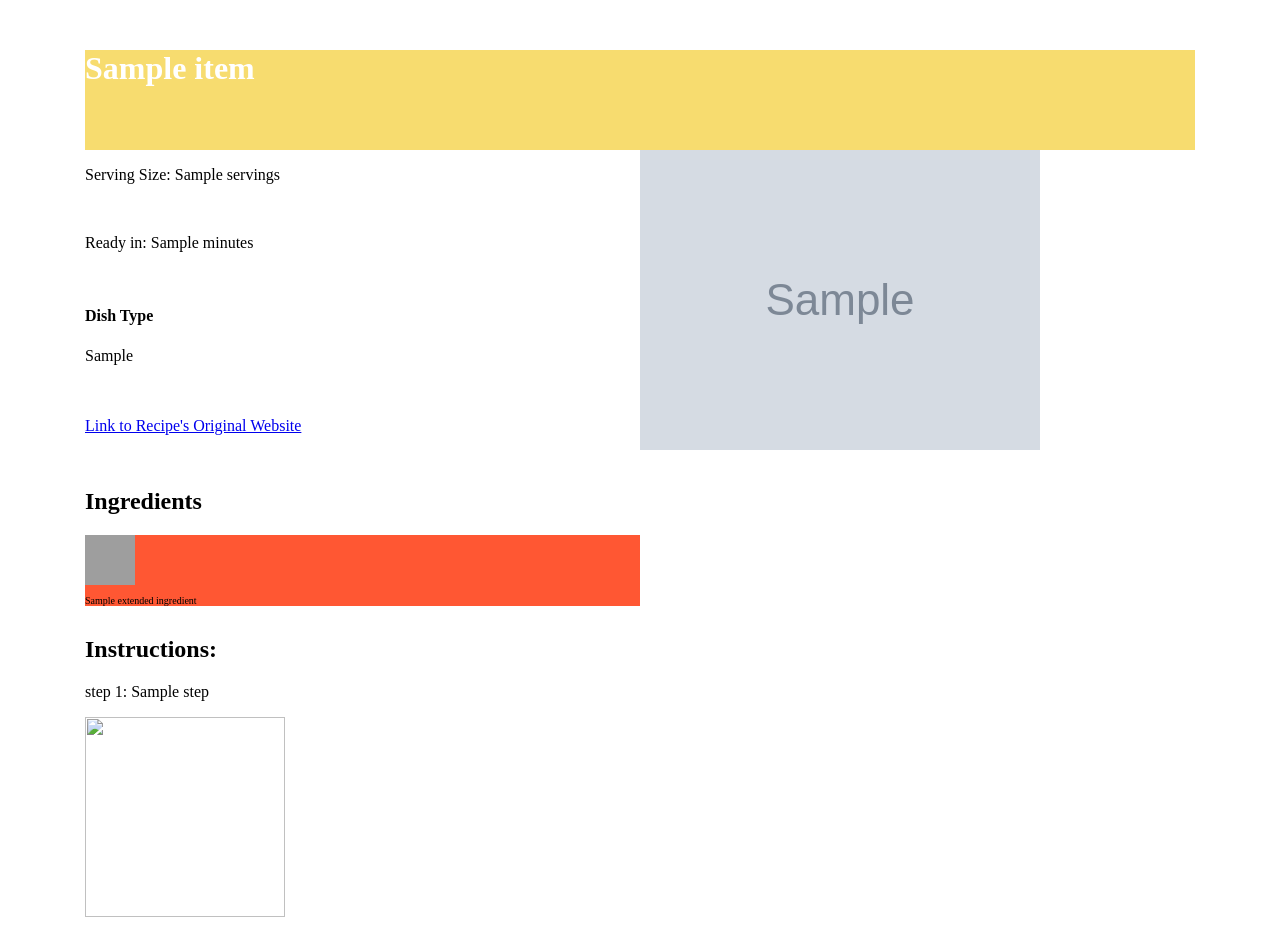
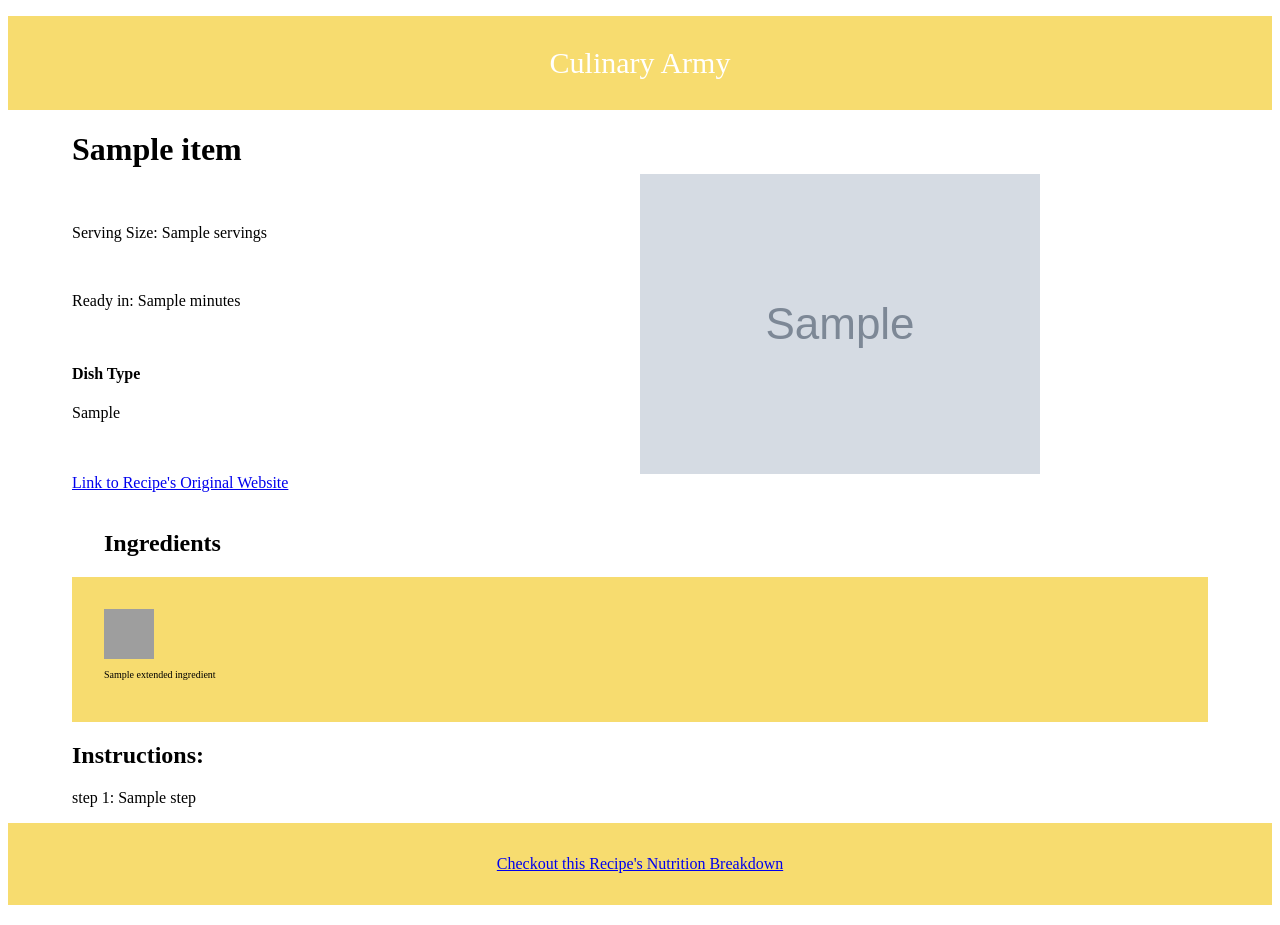
Before and after one commit to rpowers621/meal_app, a Flask app: page / in a window 1280 px wide. Run offline with Flask 2, Linux system fonts and the light colour scheme; grey boxes marked "Sample" are stand-in pictures; a database or web service that is not in the repository returns one stand-in record (values such as "Sample title"); data that the repository does not hold is empty; grey boxes are pictures that could not be loaded.

Commit message:
added nutritionalbreakdown.html and added more stylistic changes

```diff
--- a/static/style.css
+++ b/static/style.css
@@ -3,19 +3,21 @@ html {
   }
 
 body{
- margin-left: 85px;
- margin-right: 85px;
- margin-top: 50px;
+
+ margin-top: 1em;
 
 }
-#title{
-    height: 100px;
-    width: 100%;
+header{
+    padding: 30px;
+    text-align: center;
     background-color: F7DC6F ;
     color: white;
-    margin: auto !important;
+    font-size: 30px;
+
 }
 .row{
+    margin-left: 4em;
+    margin-right: 4em;
     display: flex;
 
 }
@@ -23,9 +25,23 @@ body{
     flex: 50%
 }
 .ingred{
-   background-color: FF5733 ;
+   padding: 2em;
+   background-color: F7DC6F;
 }
 #nutrition{
     width: 50px;
     height: 50px;
 }
+.instructions{
+    margin-left: 4em;
+    margin-right: 4em;
+}
+footer{
+    text-align: center;
+    padding: 2em;
+    background-color: F7DC6F;
+    color: white;
+}
+#recipe_pic{
+    margin-top: 4em;
+}
--- a/templates/recipepage.html
+++ b/templates/recipepage.html
@@ -5,9 +5,15 @@
 </head>
 
 <body>
-    <h1 id="title">{{recipe_title}}</h1>
+    <header>
+        Culinary Army
+    </header>
+
+
     <div class="row">
         <div class="col">
+            <h1>{{recipe_title}}</h1>
+            <br>
             <p> Serving Size: {{servings}}</p>
             <br>
             <p> Ready in: {{ready_in_mins}} minutes</p>
@@ -19,13 +25,15 @@
 
             <BR></BR>
             <a href="{{source_url}}"> Link to Recipe's Original Website </a>
+            <br>
+
         </div>
         <div class="col">
-            <img src="{{recipe_img}}" alt="">
+            <img src="{{recipe_img}}" alt="" id="recipe_pic">
         </div>
     </div>
     <br>
-    <h2>Ingredients</h2>
+    <h2 style="margin-left: 4em;">Ingredients</h2>
     <div class="row">
 
         {%for key, value in ingredients.items()%}
@@ -37,20 +45,18 @@
 
         </div>
         {%endfor%}
-        <div class="col">
-
-        </div>
     </div>
-    <div>
+    <div class="instructions">
         <h2>Instructions: </h2>
         {%for key, value in instructions.items()%}
 
         <p>{{key}}: {{value}}</p>
         {%endfor%}
     </div>
-    <div class="row">
-        <img src="static/nutritional_breakdown.png" alt="" style="height: 200px; width: 200px;">
-    </div>
+
+    <footer>
+        <a href="./nutritionbreakdown.html">Checkout this Recipe's Nutrition Breakdown</a>
+    </footer>
 </body>
 
 </html>
```
Also changed, not shown: templates/nutritionbreakdown.html (added, +11 -0 lines), static/nutritional_breakdown.png.
